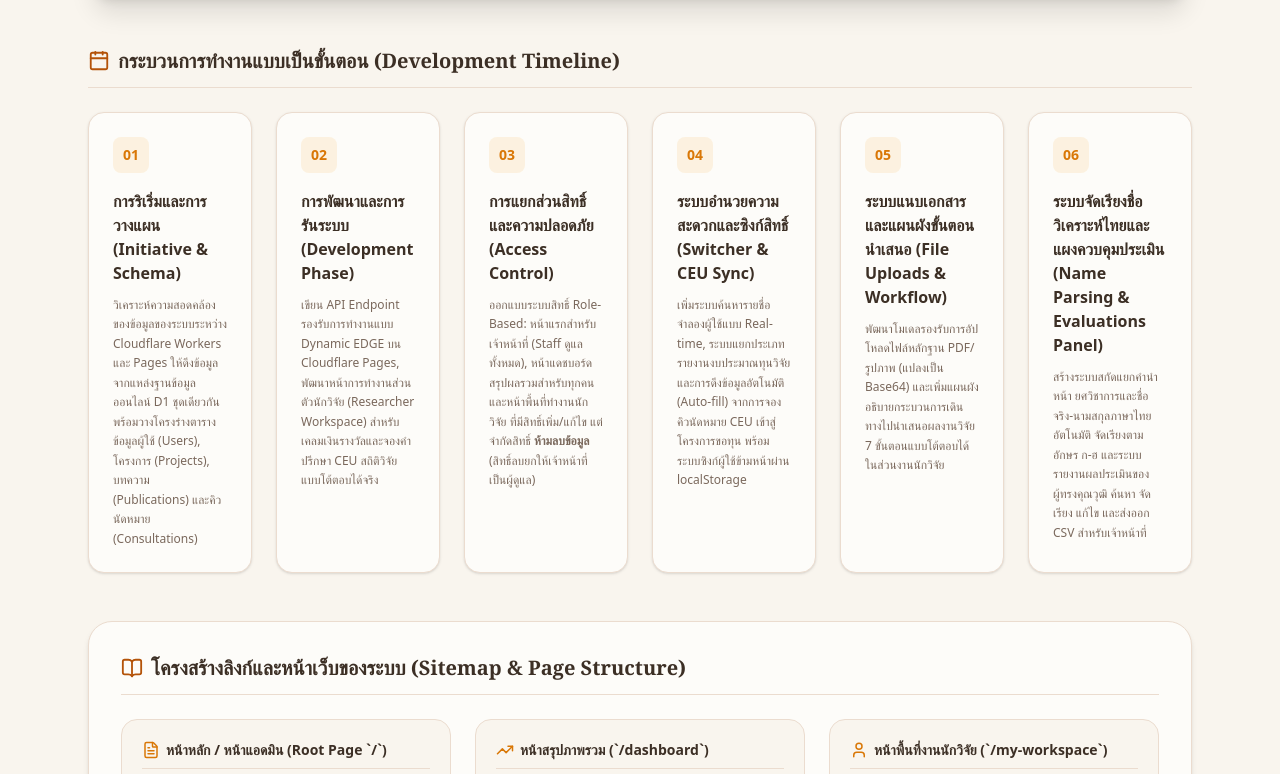
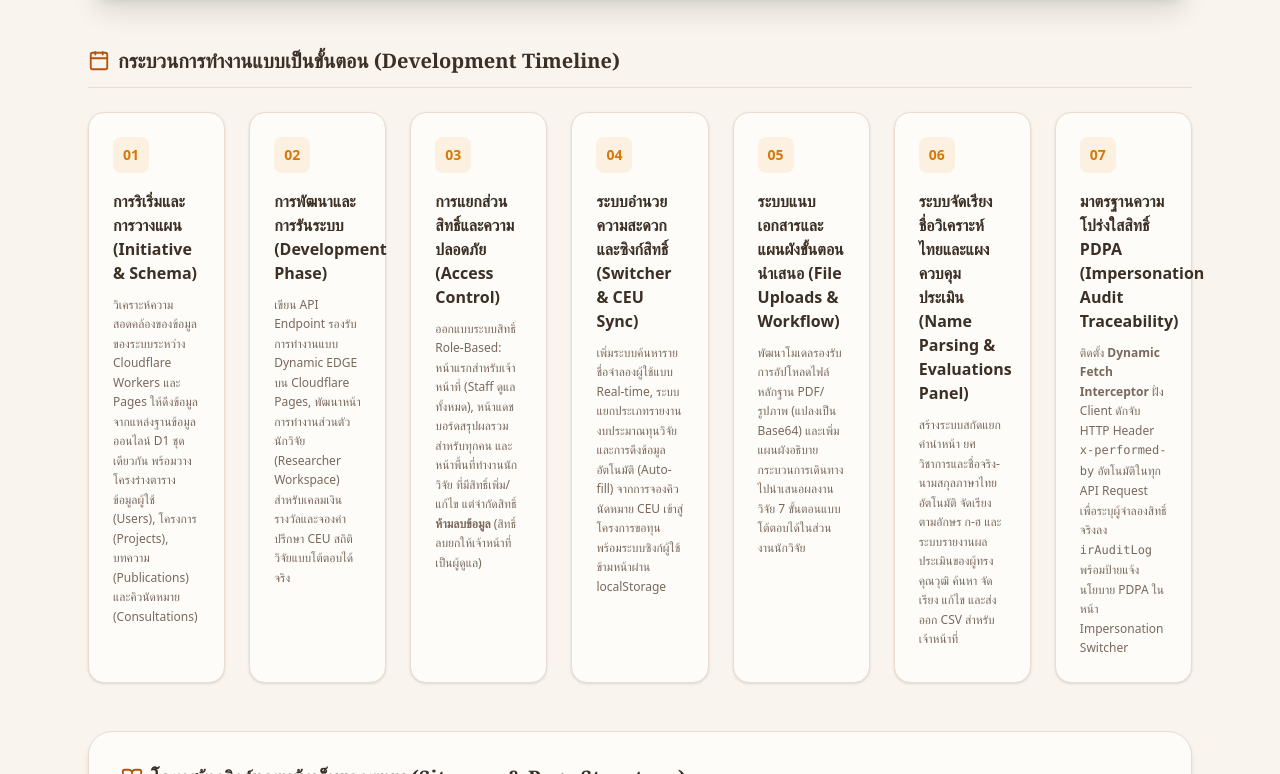
Before and after one commit to SolarXtr/iram-services, a Next.js app: page /about in a window 1280 px wide. Shown: the part 466-1240 px from the top of the page. Built offline with nearby package versions, Linux system fonts and the light colour scheme.

Commit message:
docs: Update portfolio — add Step 07 PDPA Impersonation Audit Traceability to development timeline and enhance troubleshooting section

```diff
--- a/src/app/about/page.tsx
+++ b/src/app/about/page.tsx
@@ -102,7 +102,7 @@ export default function AboutProjectPage() {
             <span>กระบวนการทำงานแบบเป็นขั้นตอน (Development Timeline)</span>
           </h2>
 
-          <div className="grid grid-cols-1 sm:grid-cols-2 lg:grid-cols-6 gap-6">
+          <div className="grid grid-cols-1 sm:grid-cols-2 lg:grid-cols-7 gap-6">
 
             {/* Step 1 */}
             <div className="bg-[#fdfcf9] border border-[#ebdccf] rounded-2xl p-6 shadow-sm hover:border-[#d97706] transition-all">
@@ -167,6 +167,17 @@ export default function AboutProjectPage() {
               <h3 className="font-bold text-base">ระบบจัดเรียงชื่อวิเคราะห์ไทยและแผงควบคุมประเมิน (Name Parsing & Evaluations Panel)</h3>
               <p className="text-xs text-[#7a685c] mt-2.5 leading-relaxed">
                 สร้างระบบสกัดแยกคำนำหน้า ยศวิชาการและชื่อจริง-นามสกุลภาษาไทยอัตโนมัติ จัดเรียงตามอักษร ก-ฮ และระบบรายงานผลประเมินของผู้ทรงคุณวุฒิ ค้นหา จัดเรียง แก้ไข และส่งออก CSV สำหรับเจ้าหน้าที่
+              </p>
+            </div>
+
+            {/* Step 7 */}
+            <div className="bg-[#fdfcf9] border border-[#ebdccf] rounded-2xl p-6 shadow-sm hover:border-[#d97706] transition-all">
+              <div className="w-9 h-9 rounded-lg bg-amber-500/10 text-[#d97706] flex items-center justify-center font-bold text-sm mb-4">
+                07
+              </div>
+              <h3 className="font-bold text-base">มาตรฐานความโปร่งใสสิทธิ์ PDPA (Impersonation Audit Traceability)</h3>
+              <p className="text-xs text-[#7a685c] mt-2.5 leading-relaxed">
+                ติดตั้ง <strong>Dynamic Fetch Interceptor</strong> ฝั่ง Client ดักจับ HTTP Header <code>x-performed-by</code> อัตโนมัติในทุก API Request เพื่อระบุผู้จำลองสิทธิ์จริงลง <code>irAuditLog</code> พร้อมป้ายแจ้งนโยบาย PDPA ในหน้า Impersonation Switcher
               </p>
             </div>
 
@@ -427,6 +438,23 @@ export default function AboutProjectPage() {
               </div>
             </div>
 
+            <div className="p-4 bg-[#f9f5ee] rounded-xl border border-[#ebdccf] flex items-start gap-4">
+              <div className="bg-red-500/10 text-red-600 p-2 rounded-lg mt-0.5">
+                <AlertCircle className="h-4 w-4" />
+              </div>
+              <div>
+                <h4 className="text-sm font-bold text-[#3c2f25]">ความท้าทายด้านความโปร่งใสระบบจำลองสิทธิ์ผู้ใช้ — PDPA Best Practices (Admin Impersonation Audit Log Traceability)</h4>
+                <p className="text-xs text-[#7a685c] mt-1 leading-relaxed">
+                  <strong>อาการ:</strong> เมื่อแอดมินหรือเจ้าหน้าที่ใช้ระบบจำลองสิทธิ์เข้าสู่บัญชีนักวิจัย และทำการแก้ไขข้อมูล ระบบ Audit Log ไม่สามารถแยกแยะได้ว่าใครเป็นผู้กระทำจริง (Actor Identity Gap) ทำให้บันทึกเพียงแค่ User ID ของนักวิจัยที่ถูกจำลอง แทนที่จะเป็นตัวตนของแอดมินที่เป็นผู้ดำเนินการจริง
+                  <br /><strong>ทางแก้:</strong> ติดตั้ง <strong>Dynamic Fetch Interceptor</strong> ที่ระดับ Client-side ดักจับทุก <code>window.fetch</code> Request บนหน้า <code>/my-workspace</code> และ Staff Console (<code>/</code>) แล้วแทรก HTTP Header <code>x-performed-by</code> โดยอัตโนมัติ ในรูปแบบ:
+                  <br />— <code>user-X</code> เมื่อผู้ใช้ปกติดำเนินการในบัญชีตัวเอง
+                  <br />— <code>user-X (acting as user-Y)</code> เมื่อแอดมิน/Staff จำลองสิทธิ์เข้าสู่บัญชีนักวิจัย
+                  <br />ฝั่ง Server ใน <code>apiDb.ts</code> และ <code>mockDb.ts</code> จะอ่าน Header <code>x-performed-by</code> ผ่าน <code>next/headers</code> และเขียนค่า Actor จริงลงคอลัมน์ <code>performedBy</code> ในตาราง <code>irAuditLog</code> โดยอัตโนมัติ รองรับทั้ง D1 Production Database และ Local Mock Database พร้อมกัน
+                  <br /><strong>PDPA Consent Disclaimer:</strong> ป้ายแจ้งนโยบาย <em>"การจำลองสิทธิ์ใช้เพื่อแก้ไขข้อขัดข้องทางเทคนิคเท่านั้น ทุกการกระทำถูกบันทึกใน Audit Log เพื่อความโปร่งใส"</em> จะปรากฏที่ด้านล่างของป๊อปอัปเลือกรายชื่อจำลองเสมอ เพื่อให้เจ้าหน้าที่ทราบว่าระบบมีการเฝ้าระวังทุกรายการ
+                </p>
+              </div>
+            </div>
+
           </div>
         </section>
 
@@ -454,6 +482,7 @@ export default function AboutProjectPage() {
               <li>**ระบบรักษาและซิงก์จำลองสิทธิ์ข้ามหน้าเพจ (Cross-page Impersonator Sync):** บันทึกจำลองผู้ใช้ผ่านบราวเซอร์ `localStorage` ทำงานซิงก์สิทธิ์เปลี่ยนข้อมูลในทุกหน้าเพจให้อัตโนมัติทันที</li>
               <li>**สกัดแยกวิเคราะห์ชื่อไทยและสแกนย้ายข้อมูลเก่าอัตโนมัติ (Thai Name Parser Auto-migration):** คัดแยกยศวิชาการและชื่อจริง-นามสกุลไทยที่ซับซ้อนของผู้ใช้และนักวิจัยเดิม 100 กว่ารายเข้าสู่ฟิลด์แยกในฐานข้อมูลโดยอัตโนมัติ พร้อมจัดเรียงตามอักษรชื่อจริง (ก-ฮ)</li>
               <li>**แผงรายงานผลการประเมินโครงการสำหรับเจ้าหน้าที่ (Evaluations Management Panel):** เพิ่มการรายงานข้อมูลผลประเมิน ค้นหาอย่างอิสระ คัดกรอง คัดเรียง และการส่งออกข้อมูล CSV ภาษาไทยแบบไม่จำกัดและไม่อ่านเพี้ยนบน Excel (BOM UTF-8)</li>
+              <li>**ระบบตรวจสอบย้อนหลังผู้จำลองสิทธิ์อย่างสมบูรณ์ (Full Impersonation Audit Traceability — PDPA Best Practices):** ติดตั้ง Dynamic Fetch Interceptor ส่ง HTTP Header <code>x-performed-by</code> ในทุก API Request อัตโนมัติ ไม่ว่าจะเป็นการแก้ไขข้อมูลโดยผู้ใช้ปกติหรือแอดมินที่จำลองสิทธิ์แทนนักวิจัย ฝั่ง Server บันทึก Actor ที่แท้จริงลง Audit Log ครบทุกรายการ และป้ายแจ้งนโยบาย PDPA จะปรากฏในป๊อปอัปจำลองสิทธิ์เสมอ</li>
             </ul>
           </div>
 
```
